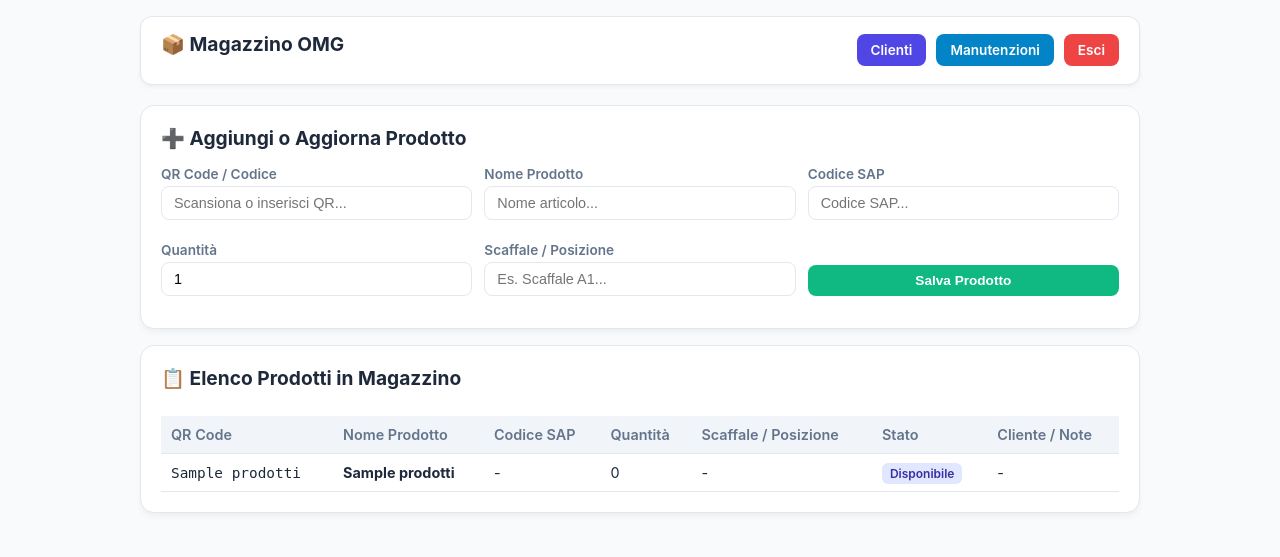
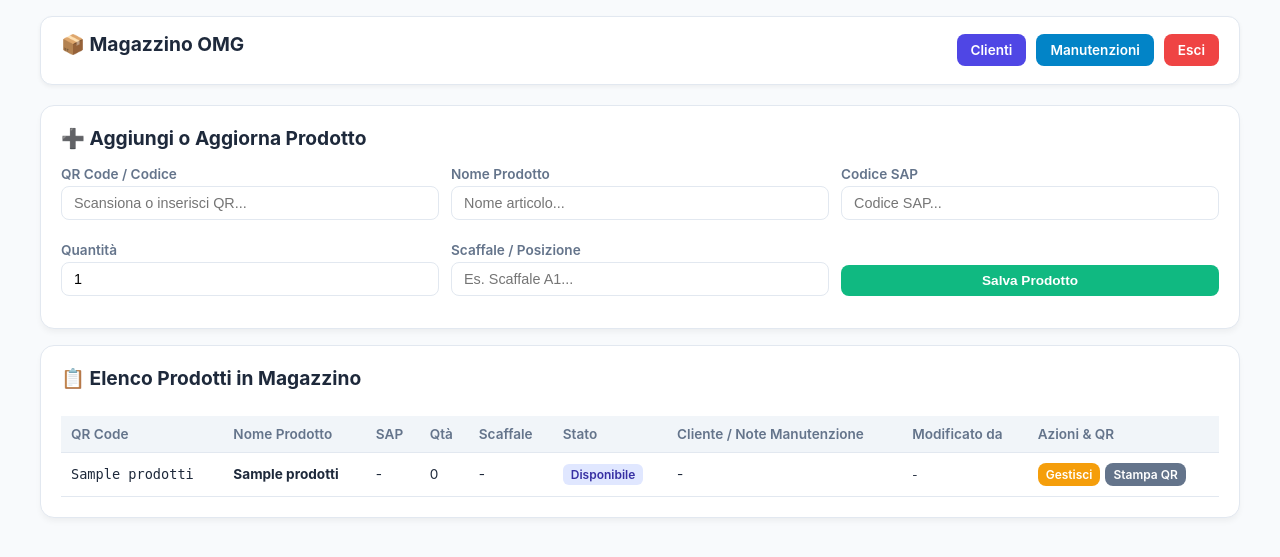
Before and after one commit to saffiodeep95/magazzinooi-qr, a Flask app: page / in a window 1280 px wide. Shown: the top 557 px of the page. Run offline with Flask 3, Linux system fonts and the light colour scheme; the visitor is signed in with stand-in values (Sample User, id 1); a database or web service that is not in the repository returns one stand-in record (values such as "Sample title"); some libraries are stand-ins or nearby versions.

Commit message:
Update index.html

```diff
--- a/templates/index.html
+++ b/templates/index.html
@@ -11,29 +11,34 @@
             --primary: #4f46e5;
             --success: #10b981;
             --danger: #ef4444;
+            --warning: #f59e0b;
+            --info: #0284c7;
             --bg-color: #f8fafc;
             --card-bg: #ffffff;
             --text-main: #1e293b;
             --text-muted: #64748b;
             --border-color: #e2e8f0;
         }
-        body { font-family: -apple-system, BlinkMacSystemFont, "Segoe UI", Roboto, sans-serif; max-width: 1000px; margin: 0 auto; padding: 16px; background: var(--bg-color); color: var(--text-main); }
+        body { font-family: -apple-system, BlinkMacSystemFont, "Segoe UI", Roboto, sans-serif; max-width: 1200px; margin: 0 auto; padding: 16px; background: var(--bg-color); color: var(--text-main); }
         .header { display: flex; justify-content: space-between; align-items: center; margin-bottom: 20px; background: var(--card-bg); padding: 15px 20px; border-radius: 12px; box-shadow: 0 2px 4px rgba(0,0,0,0.05); border: 1px solid var(--border-color); flex-wrap: wrap; gap: 10px; }
         .nav-links { display: flex; gap: 10px; align-items: center; flex-wrap: wrap; }
         .btn { background: var(--primary); color: white; padding: 8px 14px; border-radius: 8px; text-decoration: none; font-size: 0.85rem; font-weight: 600; border: none; cursor: pointer; display: inline-block; }
         .btn:hover { opacity: 0.9; }
         .btn-danger { background: var(--danger); }
         .btn-success { background: var(--success); }
+        .btn-warning { background: var(--warning); color: #fff; }
+        .btn-info { background: var(--info); }
         .card { background: var(--card-bg); padding: 20px; border-radius: 14px; box-shadow: 0 4px 6px -1px rgba(0,0,0,0.05); margin-bottom: 16px; border: 1px solid var(--border-color); }
         h1, h2 { font-size: 1.2rem; color: var(--text-main); margin-top: 0; }
-        table { width: 100%; border-collapse: collapse; margin-top: 10px; font-size: 0.9rem; }
-        th, td { padding: 10px; text-align: left; border-bottom: 1px solid var(--border-color); }
+        table { width: 100%; border-collapse: collapse; margin-top: 10px; font-size: 0.85rem; }
+        th, td { padding: 10px; text-align: left; border-bottom: 1px solid var(--border-color); vertical-align: middle; }
         th { background: #f1f5f9; color: var(--text-muted); font-weight: 600; }
         .flash { background: #dcfce7; color: #166534; padding: 10px; border-radius: 8px; margin-bottom: 15px; font-size: 0.9rem; border: 1px solid #bbf7d0; }
         .form-group { margin-bottom: 12px; }
         label { display: block; font-size: 0.85rem; font-weight: 600; margin-bottom: 4px; color: var(--text-muted); }
         input, select, textarea { width: 100%; padding: 8px 12px; border: 1px solid var(--border-color); border-radius: 8px; font-size: 0.9rem; box-sizing: border-box; }
         .grid-3 { display: grid; grid-template-columns: repeat(3, 1fr); gap: 12px; }
+        .action-btns { display: flex; gap: 5px; flex-wrap: wrap; }
         @media(max-width: 768px) { .grid-3 { grid-template-columns: 1fr; } }
     </style>
 </head>
@@ -43,7 +48,7 @@
         <h1>📦 Magazzino OMG</h1>
         <div class="nav-links">
             <a href="{{ url_for('clienti') }}" class="btn">Clienti</a>
-            <a href="{{ url_for('lista_manutenzioni') }}" class="btn" style="background: #0284c7;">Manutenzioni</a>
+            <a href="{{ url_for('lista_manutenzioni') }}" class="btn btn-info">Manutenzioni</a>
             <a href="{{ url_for('logout') }}" class="btn btn-danger">Esci</a>
         </div>
     </div>
@@ -90,7 +95,7 @@
         </form>
     </div>
 
-    <!-- Elenco Prodotti in Magazzino -->
+    <!-- Elenco Prodotti in Magazzino con tutte le informazioni -->
     <div class="card">
         <h2>📋 Elenco Prodotti in Magazzino</h2>
         {% if prodotti %}
@@ -100,11 +105,13 @@
                     <tr>
                         <th>QR Code</th>
                         <th>Nome Prodotto</th>
-                        <th>Codice SAP</th>
-                        <th>Quantità</th>
-                        <th>Scaffale / Posizione</th>
+                        <th>SAP</th>
+                        <th>Qtà</th>
+                        <th>Scaffale</th>
                         <th>Stato</th>
-                        <th>Cliente / Note</th>
+                        <th>Cliente / Note Manutenzione</th>
+                        <th>Modificato da</th>
+                        <th>Azioni & QR</th>
                     </tr>
                 </thead>
                 <tbody>
@@ -124,6 +131,13 @@
                             {{ p.cliente_manutenzione if p.cliente_manutenzione else '-' }}
                             {% if p.note_manutenzione %}<br><small style="color: var(--text-muted);">{{ p.note_manutenzione }}</small>{% endif %}
                         </td>
+                        <td><small>{{ p.modificato_da if p.modificato_da else '-' }}</small></td>
+                        <td>
+                            <div class="action-btns">
+                                <a href="{{ url_for('lista_manutenzioni') }}" class="btn btn-warning" style="padding: 4px 8px; font-size: 0.75rem;">Gestisci</a>
+                                <a href="#" class="btn" style="padding: 4px 8px; font-size: 0.75rem; background: #64748b;" onclick="window.print(); return false;">Stampa QR</a>
+                            </div>
+                        </td>
                     </tr>
                     {% endfor %}
                 </tbody>
```
